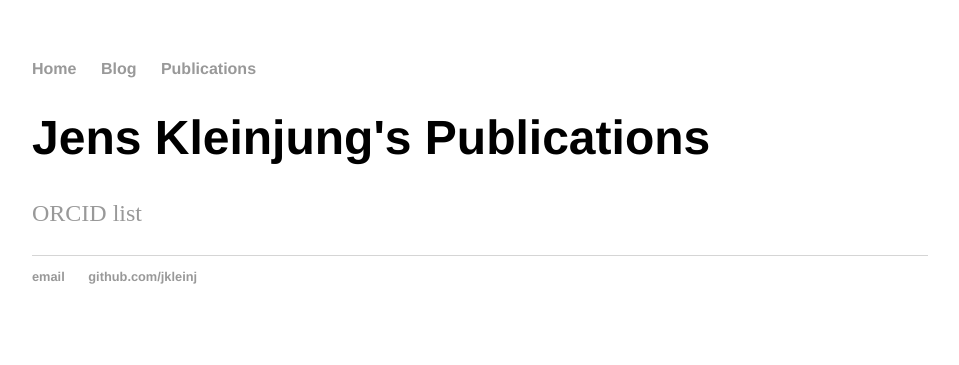
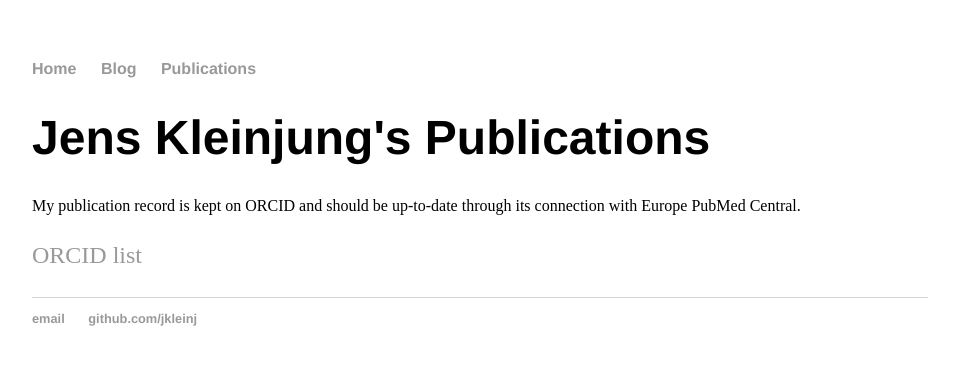
Before and after one commit to jkleinj/jkleinj.github.io, a Jekyll site: the page built from publications/index.html, in a window 1280 px wide. Shown: the top 365 px of the page, without its empty margins (160-1119 px from the left). Built offline with Jekyll 4.4.1, drawn with Linux system fonts in a browser that asks for light colours.

Commit message:
Update index.html

```diff
--- a/publications/index.html
+++ b/publications/index.html
@@ -5,6 +5,7 @@ title: Jens Kleinjung's Publications
 
 <div class="blurb">
 	<h1>Jens Kleinjung's Publications</h1>
+	My publication record is kept on ORCID and should be up-to-date through its connection with Europe PubMed Central.
 	<p><a href="https://orcid.org/0000-0002-7875-5724">ORCID list</a></p>
 
 </div><!-- /.blurb -->
```
